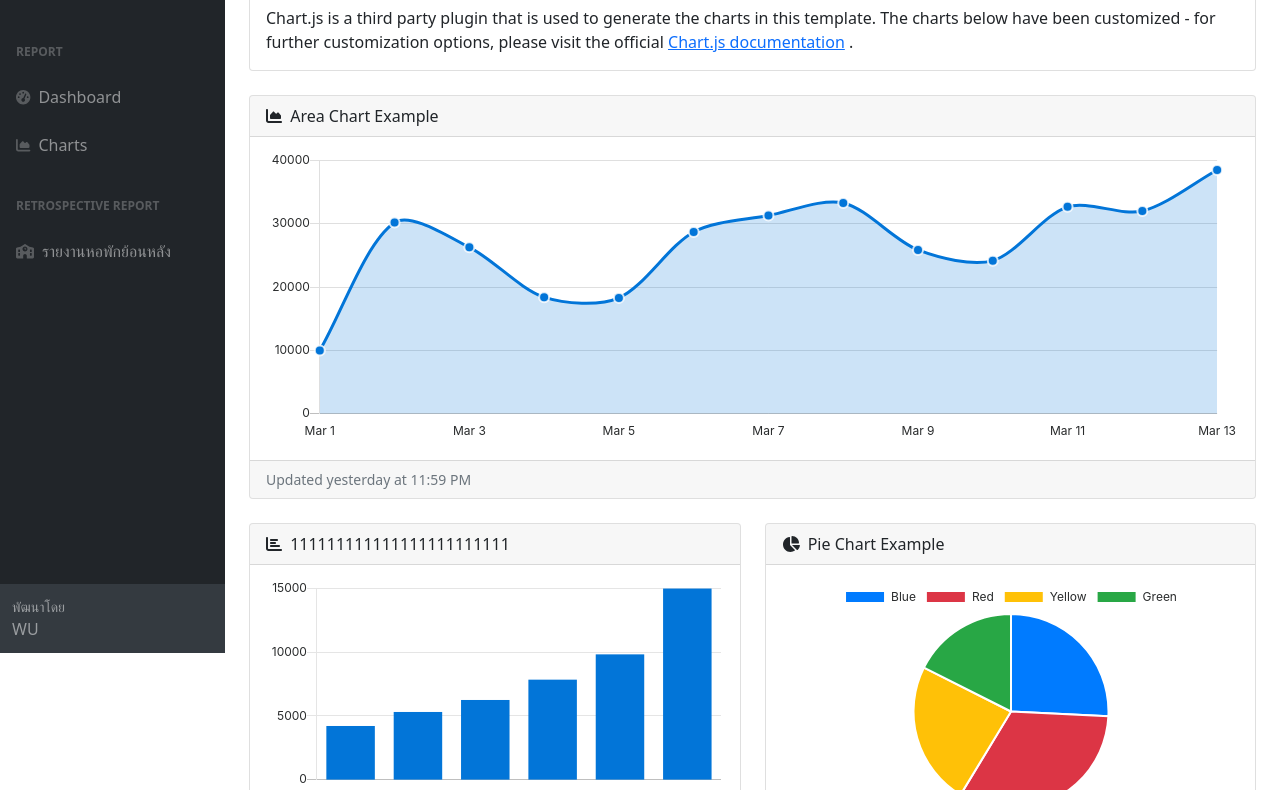
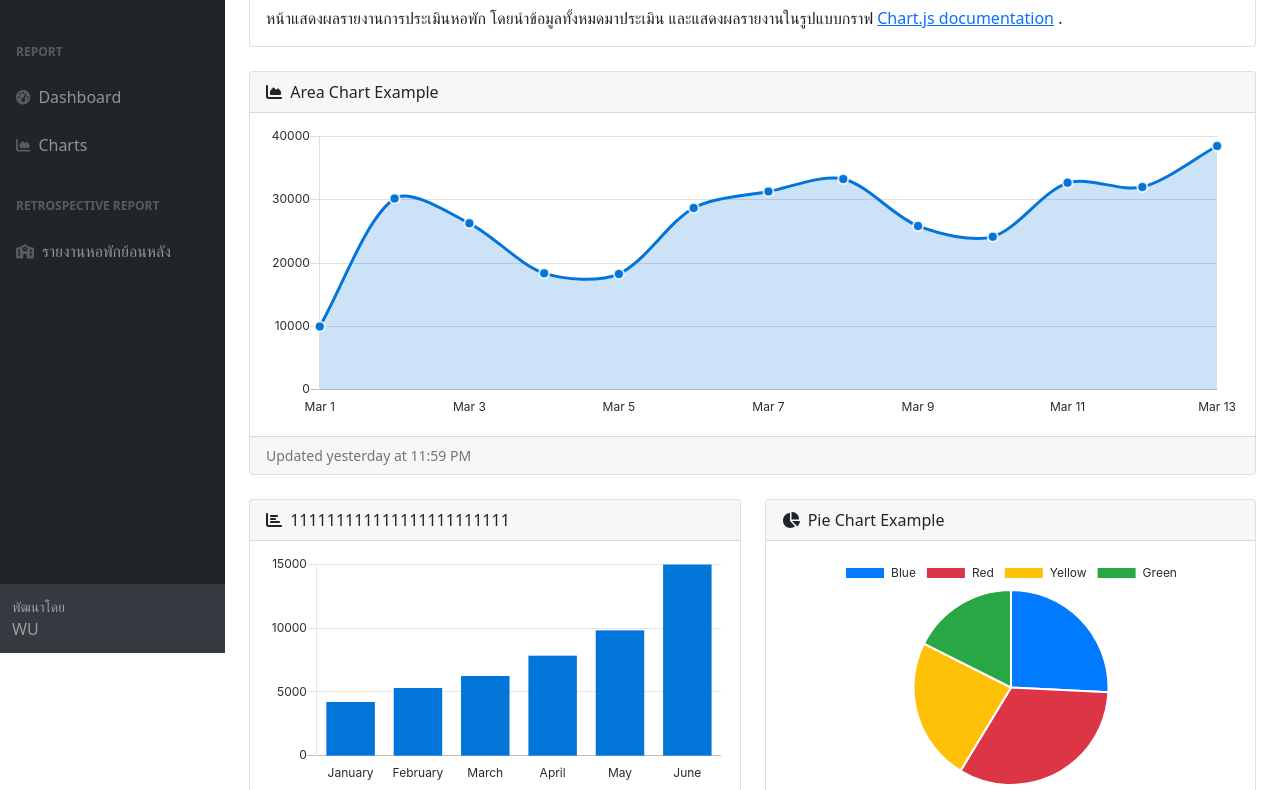
Before and after one commit to Sarus1997/Last_Projact---Copy, a website: page charts_admin.html in a window 1280 px wide. Shown: the part 147-937 px from the top of the page. Drawn offline with nearby package versions, Linux system fonts and the light colour scheme.

Commit message:
non_complan

```diff
--- a/charts_admin.html
+++ b/charts_admin.html
@@ -16,7 +16,7 @@
 <body class="sb-nav-fixed">
     <nav class="sb-topnav navbar navbar-expand navbar-dark bg-dark">
         <!-- Navbar Brand-->
-        <a class="navbar-brand ps-3" href="index.html">Assessment-Wu</a>
+        <a class="navbar-brand ps-3" href="index.html">WU Assessment</a>
         <!-- Sidebar Toggle-->
         <button class="btn btn-link btn-sm order-1 order-lg-0 me-4 me-lg-0" id="sidebarToggle" href="#!"><i
                 class="fas fa-bars"></i></button>
@@ -64,9 +64,7 @@
 
                     <div class="card mb-4">
                         <div class="card-body">
-                            Chart.js is a third party plugin that is used to generate the charts in this template. The
-                            charts below have been customized - for further customization options, please visit the
-                            official
+                            หน้าแสดงผลรายงานการประเมินหอพัก โดยนำข้อมูลทั้งหมดมาประเมิน และแสดงผลรายงานในรูปแบบกราฟ
                             <a target="_blank" href="https://www.chartjs.org/docs/latest/">Chart.js documentation</a>
                             .
                         </div>
```
Also changed, not shown: dashboard_admin.html (+2 -4 lines).
